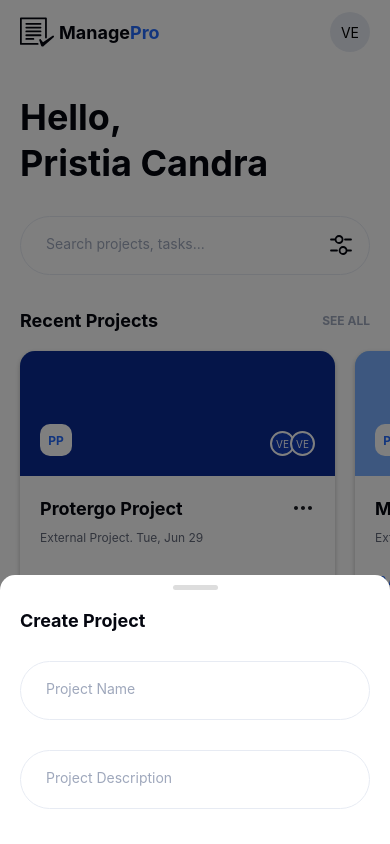
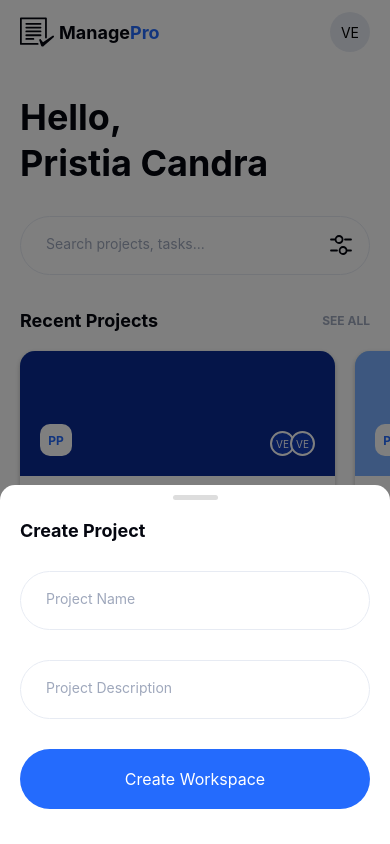
Before and after one commit to VED-ER/rn-managepro, a React Native app: screen /test in a window 390 px wide. Both pictures are taken after a click on the element 195 px from the left and 808 px from the top of the page. Built offline with nearby package versions, Linux system fonts and the light colour scheme.

Commit message:
Fixed primary button sliced text, finished create project bottom sheet design

```diff
--- a/src/components/CreateProjectModal.js
+++ b/src/components/CreateProjectModal.js
@@ -1,9 +1,10 @@
-import { Keyboard, Pressable, ScrollView, StyleSheet, Text, TextInput, View } from 'react-native'
+import { Keyboard, Platform, Pressable, ScrollView, StyleSheet, Text, TextInput, View } from 'react-native'
 import React, { useState } from 'react'
 import { Variables } from '../styles/theme'
 import { Add } from './svg'
 import BottomSheet from './BottomSheet'
 import InputPrimary from './InputPrimary'
+import PrimaryButton from './PrimaryButton'
 
 const CreateProjectModal = () => {
     const [showBottomSheet, setShowBottomSheet] = useState(false)
@@ -28,10 +29,11 @@ const CreateProjectModal = () => {
                 <Add width={34} height={34} />
             </Pressable>
             <BottomSheet contentContainerStyle={{}} onDismiss={onDismiss} isVisible={showBottomSheet}>
-                <ScrollView keyboardShouldPersistTaps="handled" style={styles.container}>
+                <ScrollView keyboardShouldPersistTaps="handled" style={[styles.container, Platform.OS === 'ios' ? { paddingBottom: 30 } : null]}>
                     <Text style={styles.title}>Create Project</Text>
                     <InputPrimary placeholder={'Project Name'} style={{ marginTop: 30 }} />
-                    <InputPrimary placeholder={'Project Description'} style={{ marginTop: 30 }} />
+                    <InputPrimary placeholder={'Project Description'} style={{ marginVertical: 30 }} />
+                    <PrimaryButton text={'Create Workspace'} />
                 </ScrollView>
             </BottomSheet>
         </>
--- a/src/components/PrimaryButton.js
+++ b/src/components/PrimaryButton.js
@@ -1,4 +1,4 @@
-import { Pressable, StyleSheet, Text, View } from 'react-native'
+import { Pressable, StyleSheet, Text } from 'react-native'
 import React from 'react'
 import { Variables } from '../styles/theme'
 
@@ -18,7 +18,6 @@ const styles = StyleSheet.create({
         paddingHorizontal: 20,
         paddingVertical: 20,
         borderRadius: 100,
-        maxHeight: 60
     },
     text: {
         color: Variables.colors.white,
```
